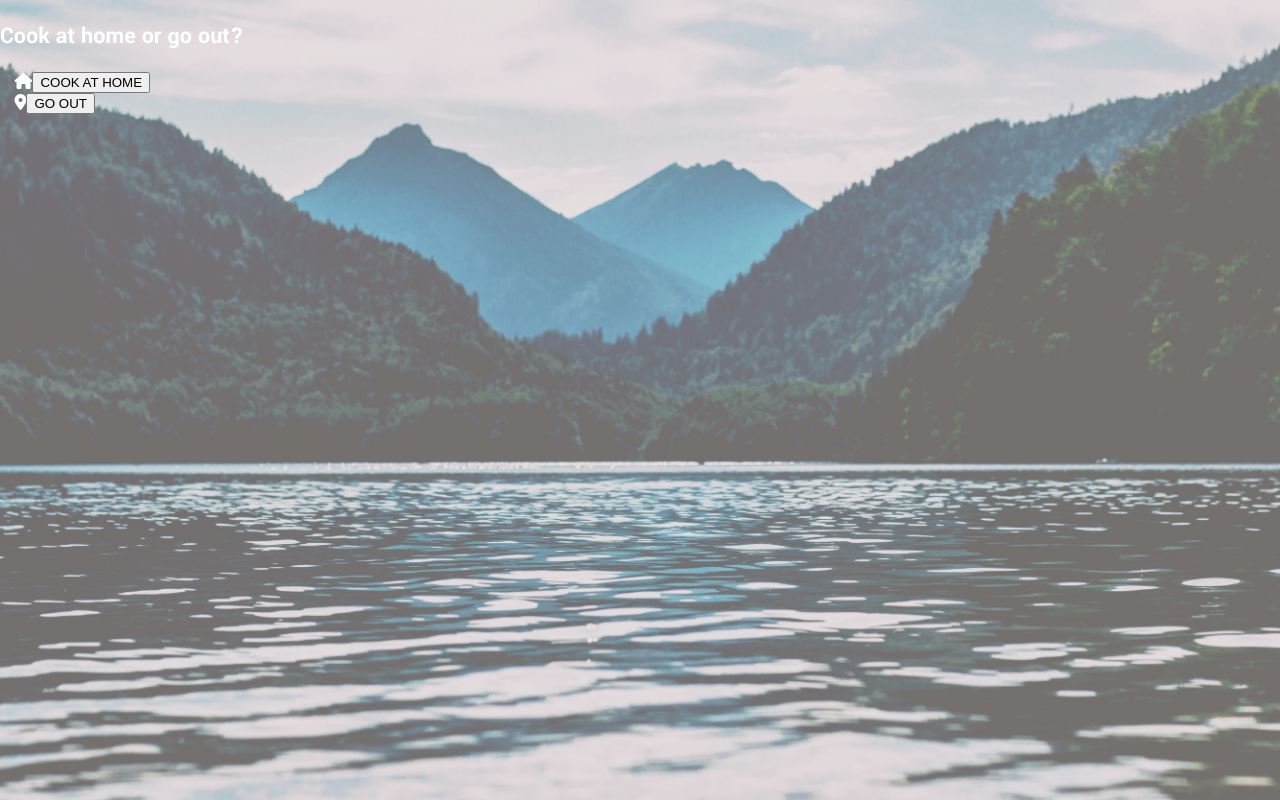
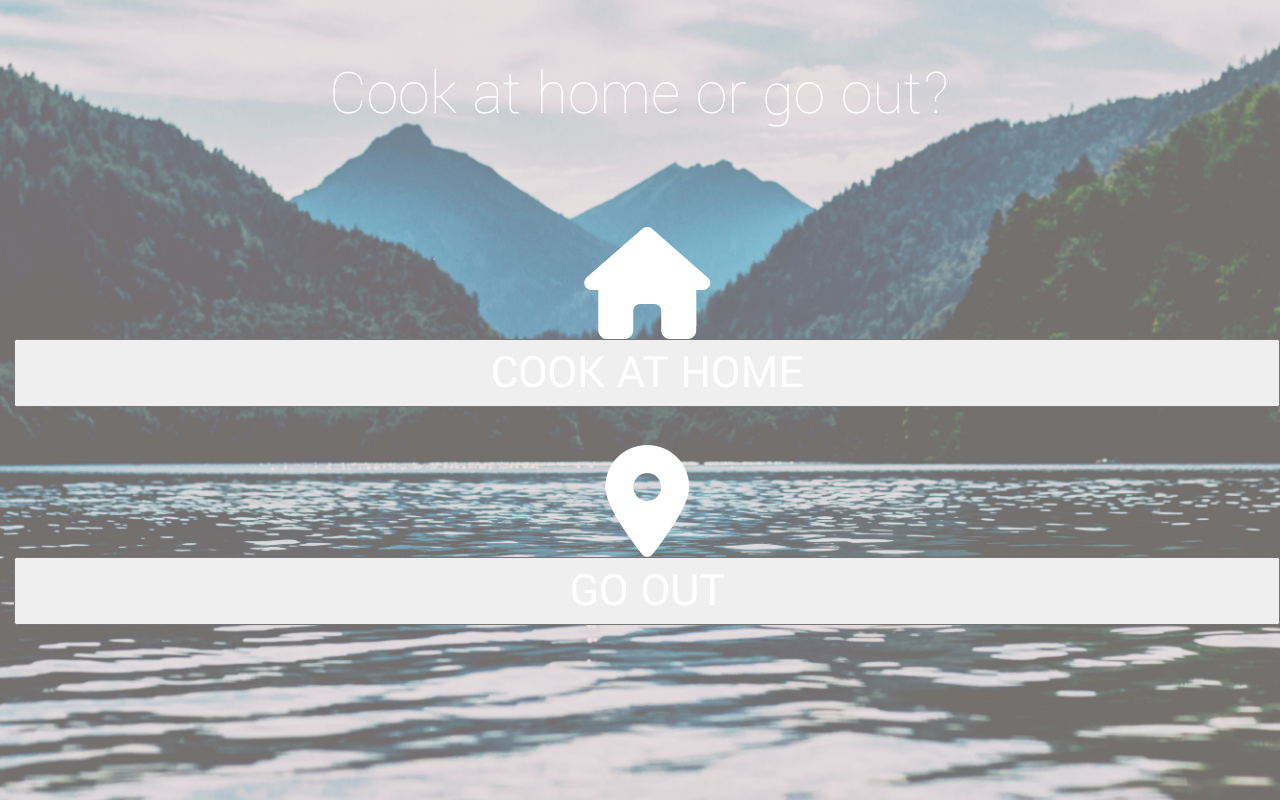
Before and after one commit to alliestehney/stressEating, a React (Create React App) app in the folder client/: page / in a window 1280 px wide. Both pictures are taken after a click on the button 390 px from the left and 403 px from the top of the page. Built offline with nearby package versions, Linux system fonts and the light colour scheme.

Commit message:
Added more desktop styling

```diff
--- a/client/src/index.css
+++ b/client/src/index.css
@@ -119,7 +119,6 @@ html, body {
 	width: 90px;
 }
 
-
 .Welcome {
 	font-weight: 100;
 	font-size: 5rem;
@@ -168,6 +167,44 @@ ul {
   margin: auto;
   margin-top: 6%;
 
+}
+
+.TITLE {
+	text-align: center;
+	font-size: 4rem;
+	font-weight: 200;
+}
+
+.BuyGuide {
+	text-align: center;
+}
+
+.StressLevelIcon:hover {
+	animation: bounce 1s;
+	cursor: pointer;
+}
+
+.StressIcon {
+  display: flex;
+  justify-content: space-evenly;
+
+}
+
+.iconGrouping {
+	display: flex;
+	flex-direction: column;
+}
+
+.iconGrouping i {
+	font-size: 7rem;
+	padding-top: 3%;
+}
+
+.iconGrouping button {
+	font-size: 3rem;
+	color: white;
+	font-weight: 400;
+	font-family: 'Yantramanav', sans-serif;
 }
 
 
@@ -398,15 +435,7 @@ ul {
 	}
 }
 
-.StressLevelIcon:hover {
-	animation: bounce 1s;
-}
 
-.StressIcon {
-  display: flex;
-  justify-content: space-evenly;
-
-}
 /*ipad and tablet view*/
 @media only screen and (min-width: 768px) and (max-width: 992px) {
 	.FlexContainer {
```
